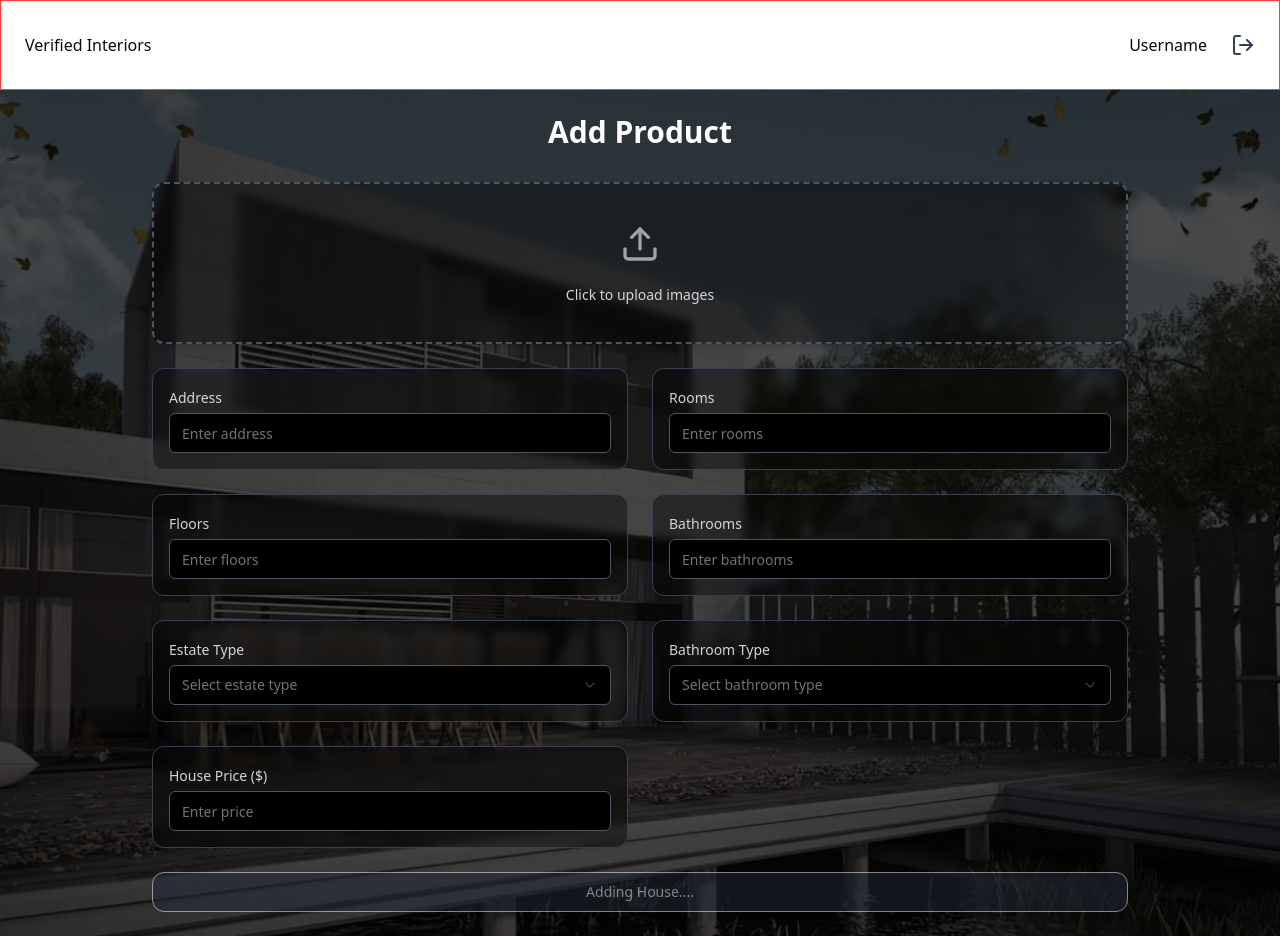
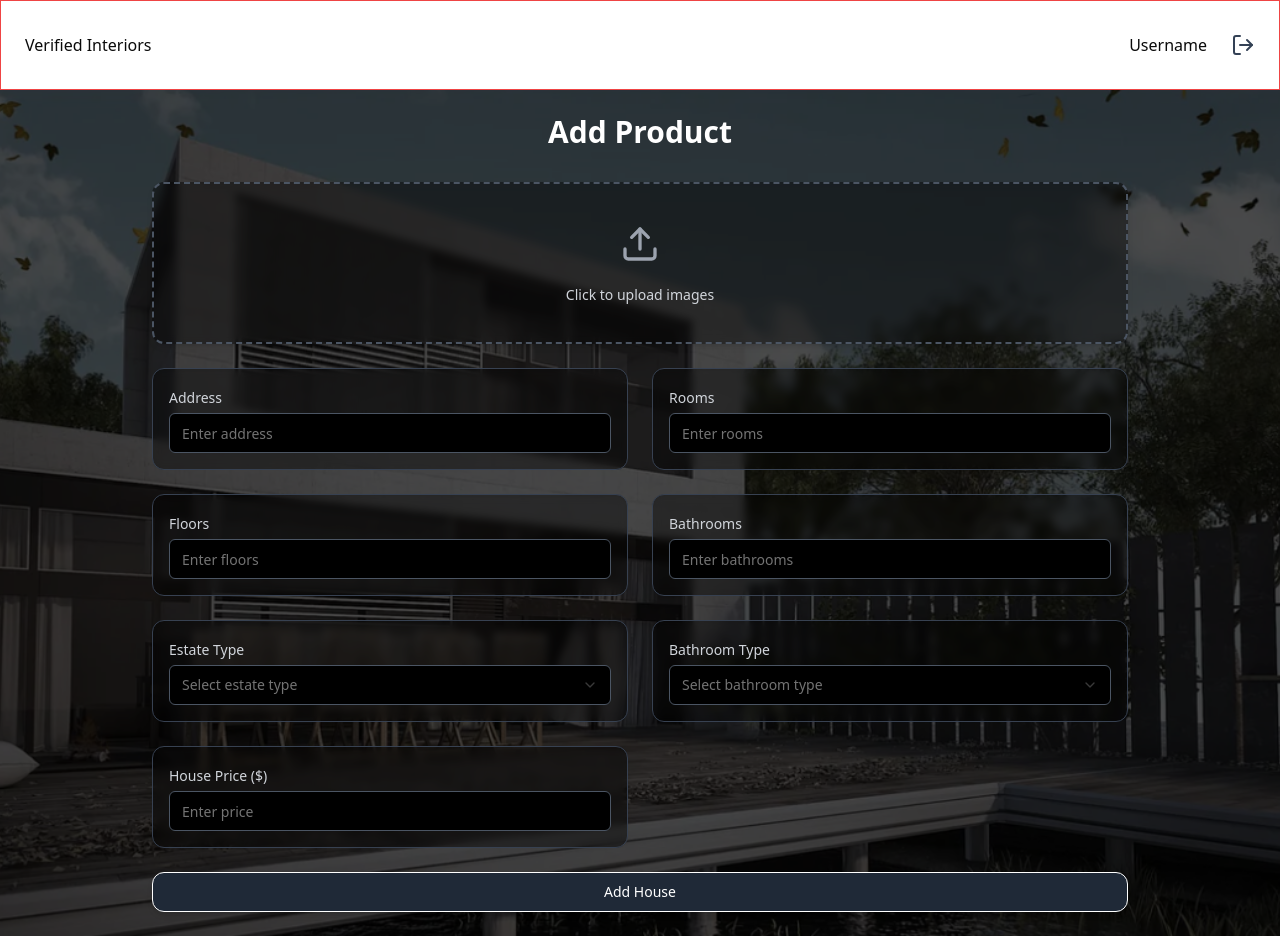
Before and after one commit to JaxTee100/real-estate-project-client, a Next.js app: page /house/add in a window 1280 px wide. Built offline with nearby package versions, Linux system fonts and the light colour scheme; what @arcjet/next would draw is missing.

Commit message:
tried handling the suspense error

```diff
--- a/src/app/house/add/page.jsx
+++ b/src/app/house/add/page.jsx
@@ -181,14 +181,15 @@ function HouseForm({
               : "Update Product"
             : isLoading
             ? "Adding House...."
-            : "Add Product"}
+            : "Add House"}
         </Button>
       </motion.div>
     </motion.form>
   );
 }
 
-export default function SuperAdminManageProductPage() {
+// Create a separate component for the page content that uses searchParams
+function PageContent() {
   const router = useRouter();
   const searchParams = useSearchParams();
   const houseId = searchParams.get("id");
@@ -293,7 +294,6 @@ export default function SuperAdminManageProductPage() {
           {isEditMode ? "Edit Product" : "Add Product"}
         </motion.h1>
 
-        <Suspense fallback={<div className="text-center text-white">Loading form...</div>}>
         {isLoadingHouse && isEditMode ? (
           <div className="text-center text-white">Loading house data...</div>
         ) : (
@@ -308,8 +308,16 @@ export default function SuperAdminManageProductPage() {
             isLoading={isLoading}
           />
         )}
-        </Suspense>
       </motion.div>
     </div>
   );
 }
+
+// Main page component with Suspense boundary
+export default function SuperAdminManageProductPage() {
+  return (
+    <Suspense fallback={<div className="min-h-screen flex items-center justify-center text-white">Loading page...</div>}>
+      <PageContent />
+    </Suspense>
+  );
+}
--- a/src/app/house/list/page.jsx
+++ b/src/app/house/list/page.jsx
@@ -54,7 +54,8 @@ const ShowAllHouses = () => {
     fetchClientHouses,
     currentPage,
     totalPages,
-    setCurrentPage
+    setCurrentPage,
+    deleteHouse
   } = useHouseStore();
 
   const fetchAllHousesClientView = () => {
--- a/src/store/useHouseStore.js
+++ b/src/store/useHouseStore.js
@@ -7,7 +7,7 @@ import { create } from "zustand";
 
 export const useHouseStore = create((set, get) => ({
   houses: [],
-  isLoading: true,
+  isLoading: false,
   error: null,
   currentPage: 1,
   totalPages: 1,
```
Lines whose indentation alone changed are shown as unchanged.
